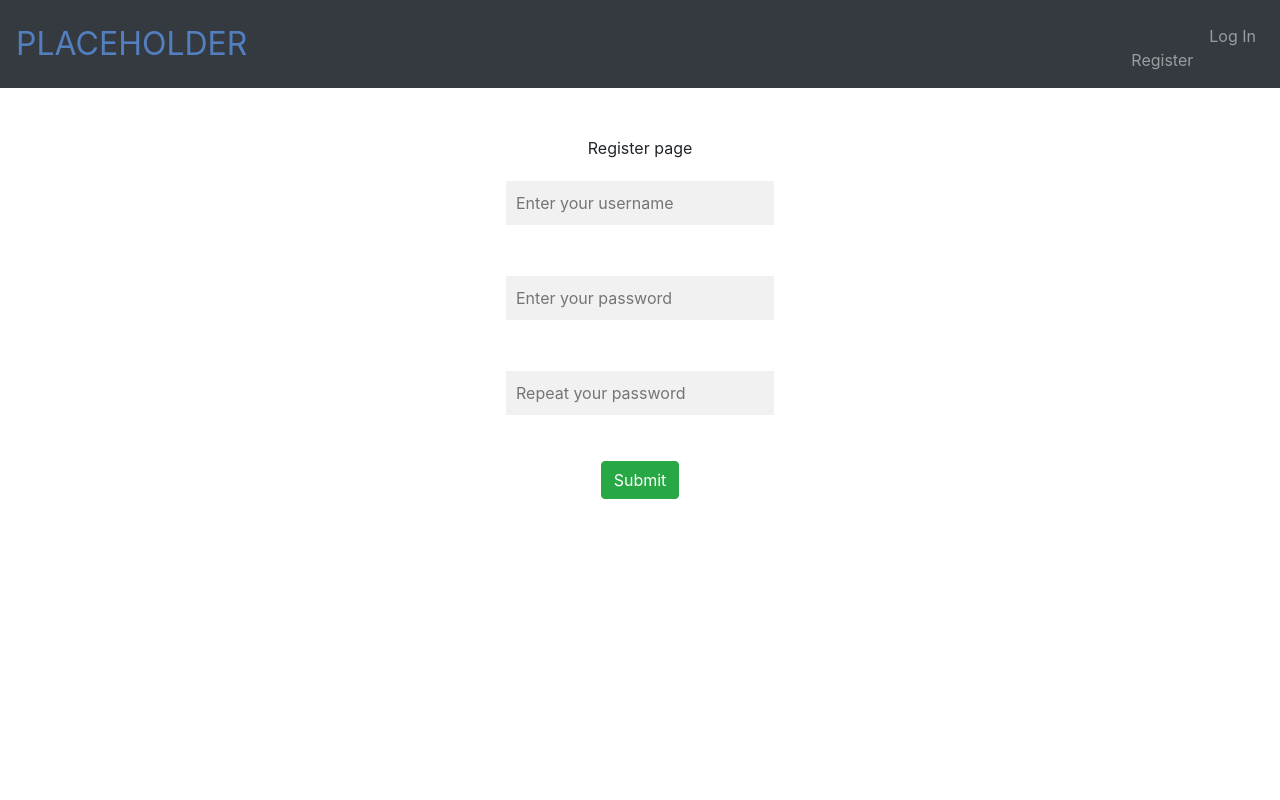
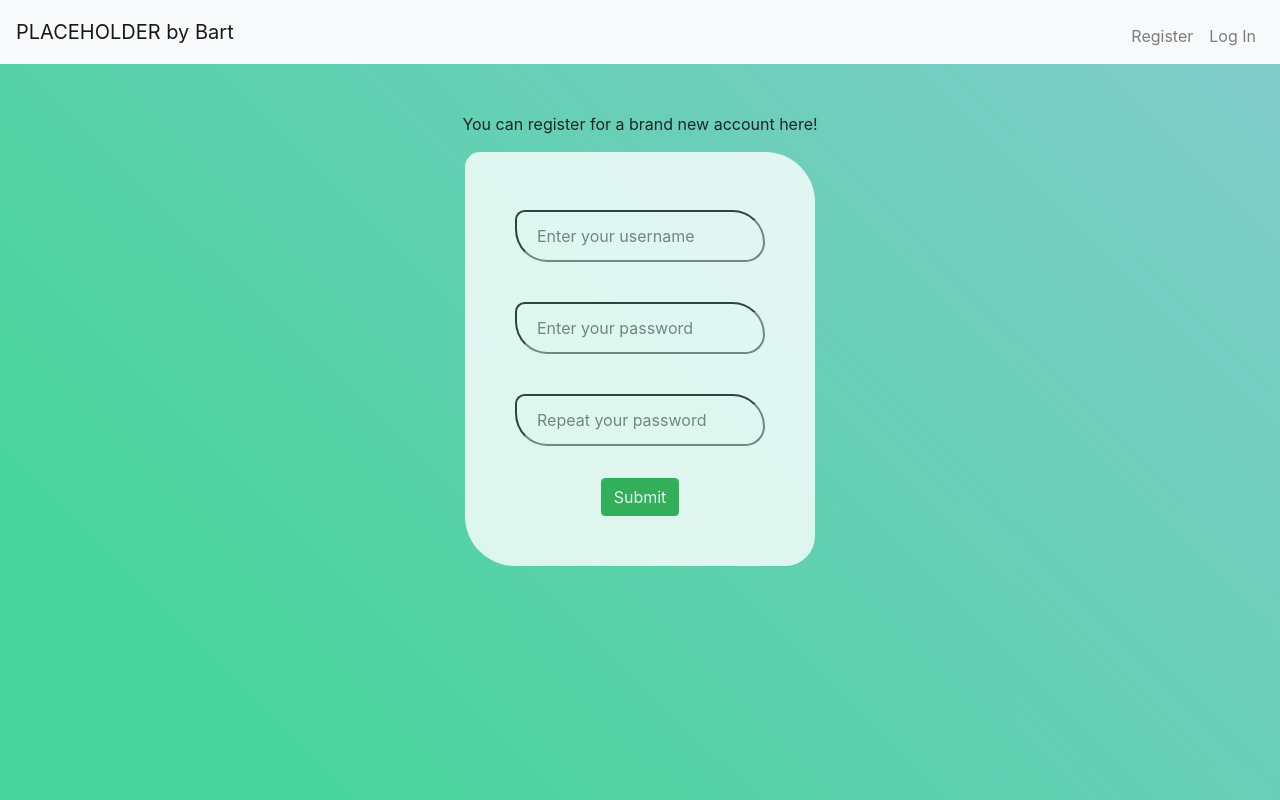
Before and after one commit to UhhBart/webik, a Flask app: page /register in a window 1280 px wide. Run offline with Flask 2, Linux system fonts and the light colour scheme; parts of the project's set-up code (start-up, migrations or seed data) failed here and were passed over; some libraries are stand-ins or nearby versions.

Commit message:
register and css lookin sharp lads

```diff
--- a/static/styles.css
+++ b/static/styles.css
@@ -1,71 +1,33 @@
-.form
-{
-    /* center form controls */
-    display: inline-block;
+body {
+    background-size: 200% 100% !important;
+    animation: move 10s ease infinite;
+    transform: translate3d(0, 0, 0);
+    background: linear-gradient(45deg, #49D49D 10%, #A2C7E5 90%);
+    height: 100vh;
+}
 
-    /* override Bootstrap's 100% width for form controls */
-    width: auto;
-
+form {
+margin: 0 auto;
+width:350px;
+text-align: center;
+background: #ffffff;
+opacity: 0.8;
+padding: 50px;
+border-radius: 15px 50px 30px;
 
 }
 
-nav .navbar-brand
-{
-    /* size for brand */
-    font-size: xx-large;
+.field{
+  width: 100%;
+  border-radius: 15px 50px 30px;
+  padding: 12px 20px;
+  margin: 8px 0;
+  box-sizing: border-box;
+
 }
 
-/* colors for brand */
-nav .navbar-brand .grey
-{
-    color: #cfcfcf;
+.field:focus {
+    outline: none !important;
+    border-color: #49D49D;
+    box-shadow: 0 0 10px #719ECE;
 }
-nav .navbar-brand .blue
-{
-    color: #537fbe;
-}
-
-
-
-main
-{
-    /* scroll horizontally as needed */
-    overflow-x: auto;
-
-    /* center contents */
-    text-align: center;
-}
-
-main img
-{
-    /* constrain images on small screens */
-    max-width: 100%;
-}
-
-* {box-sizing: border-box}
-
-/* Add padding to containers */
-.container {
-  padding: 10px;
-}
-
-/* Full-width input fields */
-input[type=text], input[type=password] {
-  width: auto;
-  padding: 10px;
-  margin: 5px 0 22px 0;
-  display: inline-block;
-  border: none;
-  background: #f1f1f1;
-}
-
-input[type=text]:focus, input[type=password]:focus {
-  background-color: #ddd;
-  outline: none;
-}
-
-/* Overwrite default styles of hr */
-hr {
-  border: 1px solid #f1f1f1;
-  margin-bottom: 25px;
-}
--- a/templates/layout.html
+++ b/templates/layout.html
@@ -1,7 +1,9 @@
 <!DOCTYPE html>
 
-<html lang = "en">
+<html lang="en">
+
     <head>
+
         <!-- Required meta tags -->
         <meta charset="utf-8">
         <meta name="viewport" content="width=device-width, initial-scale=1, shrink-to-fit=no">
@@ -10,7 +12,7 @@
         <link href="https://stackpath.bootstrapcdn.com/bootstrap/4.3.1/css/bootstrap.min.css" rel="stylesheet">
 
         <!-- https://favicon.io/emoji-favicons/money-mouth-face/ -->
-        <link href="/static/icon.svg" rel="icon">
+        <link href="/static/favicon.ico" rel="icon">
 
         <link href="/static/styles.css" rel="stylesheet">
 
@@ -18,12 +20,14 @@
         <script src="https://cdnjs.cloudflare.com/ajax/libs/popper.js/1.14.3/umd/popper.min.js"></script>
         <script src="https://maxcdn.bootstrapcdn.com/bootstrap/4.1.3/js/bootstrap.min.js"></script>
 
-        <title>PLACEHOLDER {% block title %}{% endblock %}</title>
+        <title>C$50 Finance: {% block title %}{% endblock %}</title>
+
     </head>
 
     <body>
-         <nav class="navbar navbar-expand-md navbar-dark bg-dark">
-            <a class="navbar-brand" href="/"></span><span class="blue">PLACEHOLDER</span>
+
+         <nav class="navbar navbar-expand-md navbar-light bg-light">
+            <a class="navbar-brand" href="/"></span><span class="blue">PLACEHOLDER</span> <span class="white">by Bart</span></a>
             <button aria-controls="navbar" aria-expanded="false" aria-label="Toggle navigation" class="navbar-toggler" data-target="#navbar" data-toggle="collapse" type="button">
                 <span class="navbar-toggler-icon"></span>
             </button>
@@ -59,6 +63,6 @@
         <main class="container p-5">
             {% block main %}{% endblock %}
         </main>
+    </body>
 
-    </body>
 </html>
--- a/templates/register.html
+++ b/templates/register.html
@@ -5,30 +5,28 @@
 {% block title %}
     Register
 {% endblock %}
-
-{% block main %}
     <head>
 
     </head>
-
+{% block main %}
     <body>
-        <p>Register page</p>
-        <form action= "/" method="POST" name="register">
+        <p align="center">You can register for a brand new account here!</p>
+        <form action= "/" method="POST" name="register" >
             <div>
-                <input class="form" id="username" name="username" type="text" autocomplete="off" placeholder="Enter your username" required>
+                <input class="field" id="username" name="username" type="text" autocomplete="off" placeholder="Enter your username" required>
             </div>
             <br>
             <div>
-                <input class="form" id="password" name="password" type="password" autocomplete="off" placeholder="Enter your password" required>
+                <input class="field" id="password" name="password" type="password" autocomplete="off" placeholder="Enter your password" required>
             </div>
             <br>
             <div>
-                <input class="form" id="confirm_password" name="confirm_password" type="password" autocomplete="off" placeholder="Repeat your password" required>
+                <input class="field" id="rcorner" id="confirm_password" name="confirm_password" type="password" autocomplete="off" placeholder="Repeat your password" required>
             </div>
             <br>
             <div>
                 <input class= "btn btn-success" type="submit" value="Submit">
             </div>
+            <div class="yellow-square"></div>
         </form>
-    </body>
 {% endblock %}
```
